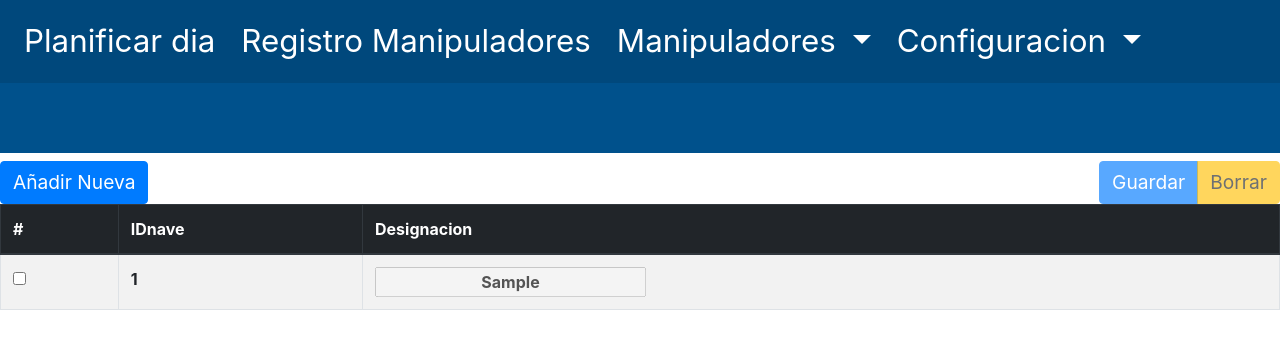
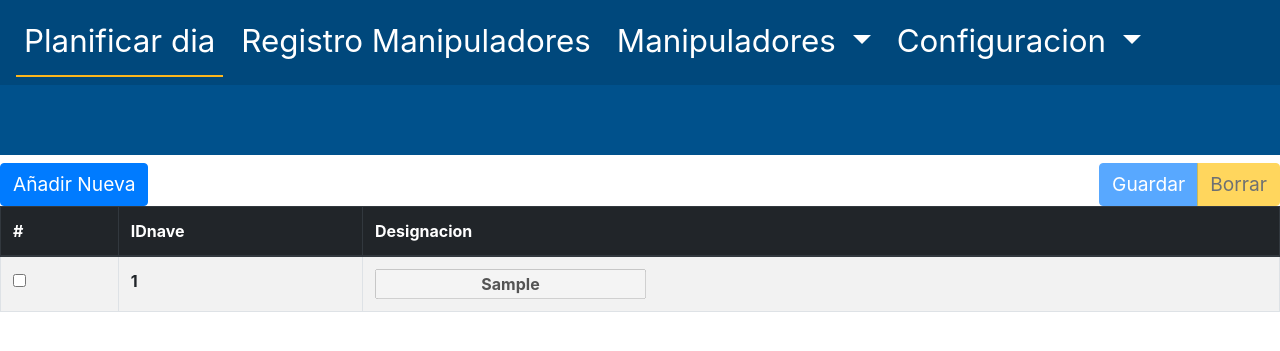
Before and after one commit to Elcurraja/manipuladores, a PHP site: page /naves.php in a window 1280 px wide. Shown: the top 351 px of the page. Run offline with PHP 8.4, Linux system fonts and the light colour scheme; tables that the repository leaves empty or names only in its code hold one stand-in row (values such as "Sample post"); data that the repository does not hold is empty.

Commit message:
CSS
Barra identificacion al menu con un scrip js

```diff
--- a/css/styles.css
+++ b/css/styles.css
@@ -31,7 +31,10 @@ li.menu a:hover {
     background: #00487C;
     color:#fdb61c;
 }
-
+.subdiv{
+    height: 2px;
+    background-color: #fdb61c;
+}
 #opciones{
     float:right;
 }
--- a/html/menu.php
+++ b/html/menu.php
@@ -3,14 +3,17 @@
       <ul class="navbar-nav mr-auto">
         <li class="menu nav-item">
             <a class="nav-link" href="#">Planificar dia</a>
+            <div id="divlow1"></div>
         </li>
         <li class="menu nav-item">
             <a class="nav-link" href="./registro_manipuladores.php">Registro Manipuladores</a>
+            <div id="divlow2"></div>
         </li>
         <li class="menu nav-item dropdown">
             <a class="nav-link dropdown-toggle" href="#" id="navbarDropdownMenuLink" data-toggle="dropdown" aria-haspopup="true" aria-expanded="false">
                 Manipuladores
               </a>
+              <div id="divlow3"></div>
               <div class="dropdown-menu" aria-labelledby="navbarDropdownMenuLink">
                 <a class="dropdown-item" href="./manipuladores.php">Manipuladores</a>
                 <a class="dropdown-item" href="./descansos.php">Descansos</a>
@@ -22,6 +25,7 @@
             <a class="nav-link dropdown-toggle" href="#" id="navbarDropdownMenuLink" data-toggle="dropdown" aria-haspopup="true" aria-expanded="false">
                 Configuracion
               </a>
+              <div id="divlow4"></div>
               <div class="dropdown-menu" aria-labelledby="navbarDropdownMenuLink">
                 <a class="dropdown-item" href="./naves.php">Naves</a>
                 <a class="dropdown-item" href="./lineas.php">Lineas</a>
@@ -37,3 +41,21 @@
       $var= (explode("/" , $_SERVER['PHP_SELF'])[2]);
       echo ucfirst(explode(".",$var)[0]);
     ?></h4>
+<script>
+  $(document).ready(function() {
+    var path= window.location.pathname
+    var url= path.split("/")
+    if(url[2]=='manipuladores.php' || url[2]=='ausencias.php' || url[2]=='descansos.php'){
+        $("#divlow3").addClass("subdiv")
+    }
+    else if(url[2]=='naves.php'|| url[2]=='lineas.php' || url[2]=='tipolineas.php' || url[2]=='turnos.php'){
+        $("#divlow4").addClass("subdiv")
+    }
+    else if(url[2]=='registro_manipuladores.php'){
+        $("#divlow2").addClass("subdiv")
+    }
+    else{
+        $("#divlow1").addClass("subdiv")
+    }
+  })
+</script>
--- a/index.php
+++ b/index.php
@@ -6,13 +6,14 @@
     <meta http-equiv="X-UA-Compatible" content="ie=edge">
     <link rel="stylesheet" type="text/css" href="https://stackpath.bootstrapcdn.com/bootstrap/4.1.3/css/bootstrap.min.css">
     <link rel="stylesheet" type="text/css" href="css/styles.css">
+    <script src="js/jquery-3.3.1.min.js"></script>
     <title>Portal Administracion</title>
 </head>
 <body>
     <?php
         include("html/menu.php");
     ?>
-    <script src="js/jquery-3.3.1.min.js"></script>
+
     <script src="https://cdnjs.cloudflare.com/ajax/libs/popper.js/1.14.3/umd/popper.min.js"></script>
     <script src="js/bootstrap.min.js"></script>
 </body>
--- a/js/manip_script.js
+++ b/js/manip_script.js
@@ -112,8 +112,10 @@ $(function(){
             if (isChecked){
                 // https://stackoverflow.com/questions/1306708/how-to-add-a-readonly-attribute-to-an-input
                 $(this).find("input").prop("readonly", false);
+                $(this).parent().css('background-color','#FFE189')
             } else {
                 $(this).find("input").prop("readonly", true);
+                $(this).parent().css('background-color','')
             }
         });
     });
--- a/js/tipolinea.js
+++ b/js/tipolinea.js
@@ -1,5 +1,4 @@
 $(document).ready(function() {
-
     //DESHABILITAMOS O HABILITAMOS LA FILA DE INPUTS SI ESTA MARCADO EL CHECKBOX
     $("td").change(function(){
         var elementos = $(this).parent()[0];
--- a/js/turnos_script.js
+++ b/js/turnos_script.js
@@ -139,8 +139,10 @@ $(function(){
             if (isChecked){
                 // https://stackoverflow.com/questions/1306708/how-to-add-a-readonly-attribute-to-an-input
                 $(this).find("input").prop("readonly", false);
+                $(this).parent().css('background-color','#FFE189')
             } else {
                 $(this).find("input").prop("readonly", true);
+                $(this).parent().css('background-color','')
             }
         });
     });
--- a/lineas.php
+++ b/lineas.php
@@ -7,6 +7,7 @@
     <title>Manipuladores</title>
     <link rel="stylesheet" type="text/css" href="css/bootstrap.min.css">
     <link rel="stylesheet" type="text/css" href="css/styles.css">
+    <script src="js/jquery-3.3.1.min.js"></script>
 </head>
 <body>
     <?php
@@ -143,7 +144,6 @@
 <?php
     include("html/confirBorrar.html");
 ?>
-    <script src="js/jquery-3.3.1.min.js"></script>
     <script src="https://cdnjs.cloudflare.com/ajax/libs/popper.js/1.14.3/umd/popper.min.js"></script>
     <script src="js/bootstrap.min.js"></script>
     <script src="js/lineas.js"></script>
--- a/naves.php
+++ b/naves.php
@@ -7,6 +7,7 @@
     <title>Manipuladores</title>
     <link rel="stylesheet" type="text/css" href="https://stackpath.bootstrapcdn.com/bootstrap/4.1.3/css/bootstrap.min.css">
     <link rel="stylesheet" type="text/css" href="css/styles.css">
+    <script src="js/jquery-3.3.1.min.js"></script>
 </head>
 <body>
     <?php
@@ -87,7 +88,7 @@
     include("html/confirBorrar.html");
 ?>
 
-    <script src="https://code.jquery.com/jquery-3.3.1.min.js" integrity="sha256-FgpCb/KJQlLNfOu91ta32o/NMZxltwRo8QtmkMRdAu8=" crossorigin="anonymous"></script>
+
     <script src="https://cdnjs.cloudflare.com/ajax/libs/popper.js/1.14.3/umd/popper.min.js" integrity="sha384-ZMP7rVo3mIykV+2+9J3UJ46jBk0WLaUAdn689aCwoqbBJiSnjAK/l8WvCWPIPm49" crossorigin="anonymous"></script>
     <script src="https://stackpath.bootstrapcdn.com/bootstrap/4.1.3/js/bootstrap.min.js" integrity="sha384-ChfqqxuZUCnJSK3+MXmPNIyE6ZbWh2IMqE241rYiqJxyMiZ6OW/JmZQ5stwEULTy" crossorigin="anonymous"></script>
     <script src="js/naves.js"></script>
--- a/registro_manipuladores.php
+++ b/registro_manipuladores.php
@@ -7,6 +7,7 @@
     <title>Manipuladores</title>
     <link rel="stylesheet" type="text/css" href="css/bootstrap.min.css">
     <link rel="stylesheet" type="text/css" href="css/styles.css">
+    <script src="js/jquery-3.3.1.min.js"></script>
 </head>
 <body>
 <?php
@@ -93,7 +94,7 @@
 <?php
     include("html/confirBorrar.html");
 ?>
-    <script src="js/jquery-3.3.1.min.js"></script>
+
     <script src="js/bootstrap.min.js"></script>
     <script src="js/tipolinea.js"></script>
 </body>
--- a/tipolineas.php
+++ b/tipolineas.php
@@ -7,6 +7,7 @@
     <title>Manipuladores</title>
     <link rel="stylesheet" type="text/css" href="css/bootstrap.min.css">
     <link rel="stylesheet" type="text/css" href="css/styles.css">
+    <script src="js/jquery-3.3.1.min.js"></script>
 </head>
 <body>
 <?php
@@ -94,7 +95,7 @@
 <?php
     include("html/confirBorrar.html");
 ?>
-    <script src="js/jquery-3.3.1.min.js"></script>
+
     <script src="js/bootstrap.min.js"></script>
     <script src="js/tipolinea.js"></script>
 </body>
```
Also changed, not shown: js/descansos_script.js (+8 -0 lines).
